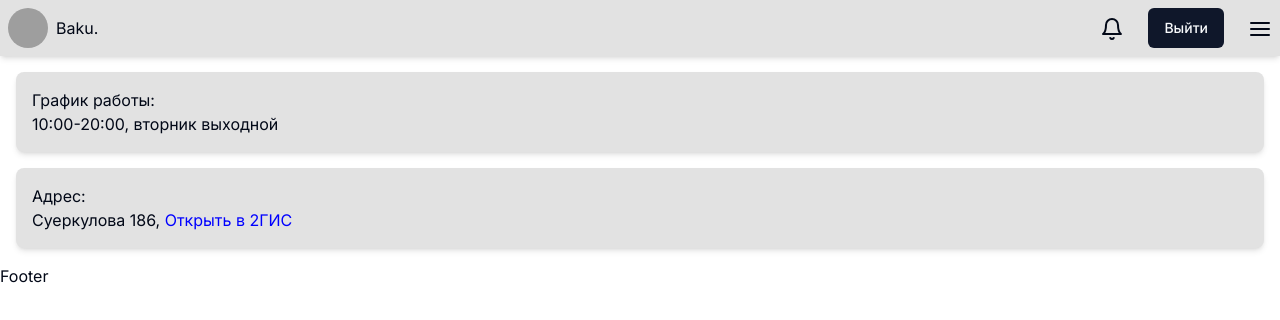
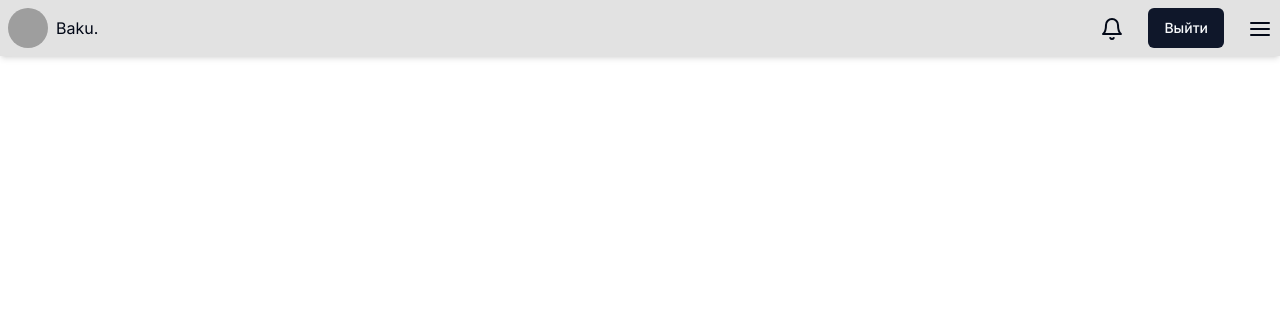
Before and after one commit to BakuEmilov/hairdresser-Irina, a Next.js app: page /admin in a window 1280 px wide. Shown: the top 320 px of the page. Built offline with nearby package versions, Linux system fonts and the light colour scheme; grey boxes are pictures that could not be loaded.

Commit message:
deleted unnecessary files

```diff
--- a/src/app/admin/components/layout/Footer.tsx
+++ b/src/app/admin/components/layout/Footer.tsx
@@ -1,7 +1,7 @@
 import React from "react";
 
 const Footer = () => {
-  return <div>Footer</div>;
+  return <div></div>;
 };
 
 export default Footer;
--- a/src/app/admin/components/layout/Information.tsx
+++ /dev/null
@@ -1,25 +0,0 @@
-import React from "react";
-
-const Information = () => {
-  return (
-    <div>
-      <div className="bg-[#E2E2E2] shadow-md m-4 p-4 rounded-lg">
-        <h1>График работы:</h1>
-        <p>
-          10:00-20:00, <span>вторник</span> выходной
-        </p>
-      </div>
-      <div className="bg-[#E2E2E2] shadow-md m-4 p-4 rounded-lg">
-        <h1>Адрес:</h1>
-        <p>
-          Суеркулова 186,{" "}
-          <span className="text-[blue]">
-            <a href="@">Открыть в 2ГИС</a>
-          </span>
-        </p>
-      </div>
-    </div>
-  );
-};
-
-export default Information;
--- a/src/app/admin/page.tsx
+++ b/src/app/admin/page.tsx
@@ -1,12 +1,9 @@
 import React from "react";
 import AdminLayout from "./components/layout/AdminLayout";
-import Information from "./components/layout/Information";
 
 const AdminPage = () => {
   return (
-    <AdminLayout>
-      <Information />
-    </AdminLayout>
+    <AdminLayout></AdminLayout>
   );
 };
 
```
